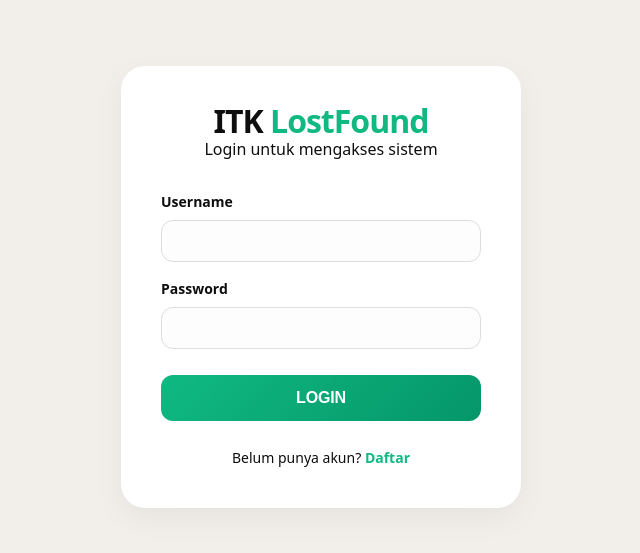
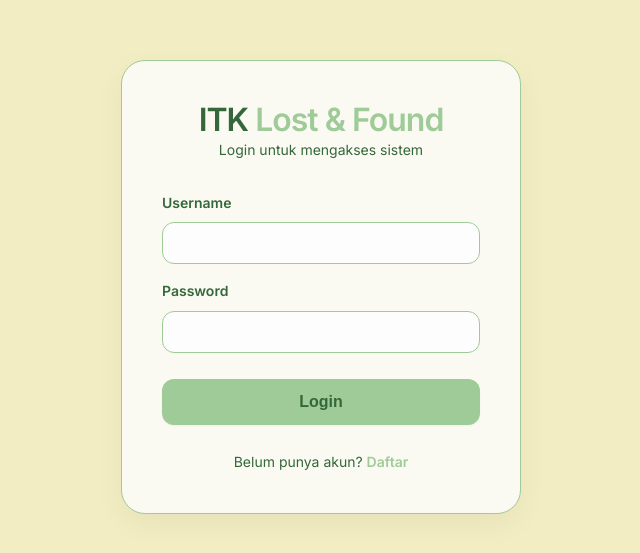
Before and after one commit to user312982/projectpabw, a Vue app in the folder frontend/: page / in a window 1280 px wide. Shown: the part 113-666 px from the top of the page, without its empty margins (319-959 px from the left). Built offline with nearby package versions, Linux system fonts and the light colour scheme.

Commit message:
refactor: standardize UI components and styling using theme-based CSS variables

```diff
--- a/frontend/src/components/AiChat.vue
+++ b/frontend/src/components/AiChat.vue
@@ -5,7 +5,7 @@
         <div class="ai-badge">AI</div>
         <div>
           <h3>Assistant</h3>
-          <p>ITK LostFound</p>
+          <p>ITK Lost & Found</p>
         </div>
       </div>
       <div class="status-dot"></div>
@@ -143,10 +143,10 @@ defineExpose({ sendMessageExt });
   height: 100%;
   min-height: 500px;
   width: 100%;
-  background: var(--color-white);
+  background: var(--color-surface);
   border-radius: var(--radius-lg);
   overflow: hidden;
-  color: var(--color-black);
+  color: var(--color-text-main);
   box-shadow: var(--shadow-md);
 }
 
@@ -155,7 +155,7 @@ defineExpose({ sendMessageExt });
   align-items: center;
   padding: 20px 24px;
   background: var(--gradient-dark);
-  color: var(--color-white);
+  color: var(--color-on-primary);
 }
 
 .header-title {
@@ -250,7 +250,7 @@ defineExpose({ sendMessageExt });
 .empty-desc {
   font-size: 14px;
   font-weight: var(--font-weight-medium);
-  color: var(--color-dark-gray);
+  color: var(--color-text-muted);
   margin-bottom: 24px;
 }
 
@@ -265,10 +265,10 @@ defineExpose({ sendMessageExt });
   justify-content: space-between;
   align-items: center;
   padding: 14px 16px;
-  background: var(--color-white);
-  border: 1.5px solid var(--color-gray);
+  background: var(--color-surface);
+  border: 1.5px solid var(--color-border);
   border-radius: var(--radius-md);
-  color: var(--color-black);
+  color: var(--color-text-main);
   font-weight: var(--font-weight-bold);
   font-size: 13px;
   text-align: left;
@@ -277,9 +277,9 @@ defineExpose({ sendMessageExt });
 }
 
 .suggestion-btn:hover {
-  background: var(--color-black);
-  color: var(--color-white);
-  border-color: var(--color-black);
+  background: var(--color-text-main);
+  color: var(--color-on-primary);
+  border-color: var(--color-text-main);
   transform: translateX(4px);
 }
 
@@ -309,7 +309,7 @@ defineExpose({ sendMessageExt });
   align-items: center;
   justify-content: center;
   background: var(--gradient-dark);
-  color: var(--color-white);
+  color: var(--color-on-primary);
   border-radius: 10px;
   align-self: flex-end;
   margin-bottom: 4px;
@@ -341,14 +341,14 @@ defineExpose({ sendMessageExt });
 
 .chat-msg.user .msg-text {
   background: var(--gradient-dark);
-  color: var(--color-white);
+  color: var(--color-on-primary);
   border-bottom-right-radius: 4px;
 }
 
 .chat-msg.ai .msg-text {
-  background: var(--color-white);
-  color: var(--color-black);
-  border: 1.5px solid var(--color-gray);
+  background: var(--color-surface);
+  color: var(--color-text-main);
+  border: 1.5px solid var(--color-border);
   border-top-left-radius: 4px;
   box-shadow: var(--shadow-sm);
 }
@@ -356,7 +356,7 @@ defineExpose({ sendMessageExt });
 .msg-time {
   font-size: 10px;
   font-weight: var(--font-weight-bold);
-  color: var(--color-dark-gray);
+  color: var(--color-text-muted);
 }
 
 /* Typing Indicator */
@@ -364,8 +364,8 @@ defineExpose({ sendMessageExt });
   display: flex;
   gap: 5px;
   padding: 18px;
-  background: var(--color-white);
-  border: 1.5px solid var(--color-gray);
+  background: var(--color-surface);
+  border: 1.5px solid var(--color-border);
   border-radius: var(--radius-md);
   border-top-left-radius: 4px;
 }
@@ -374,7 +374,7 @@ defineExpose({ sendMessageExt });
   width: 7px;
   height: 7px;
   border-radius: 50%;
-  background: var(--color-dark-gray);
+  background: var(--color-text-muted);
   animation: blink 1.4s infinite both;
 }
 .typing-indicator span:nth-child(2) { animation-delay: 0.2s; }
@@ -385,8 +385,8 @@ defineExpose({ sendMessageExt });
   position: relative;
   display: flex;
   padding: 20px;
-  border-top: 1.5px solid var(--color-gray);
-  background: var(--color-white);
+  border-top: 1.5px solid var(--color-border);
+  background: var(--color-surface);
   align-items: center;
 }
 
@@ -394,10 +394,10 @@ defineExpose({ sendMessageExt });
   width: 100%;
   box-sizing: border-box;
   padding: 14px 60px 14px 20px;
-  border: 1.5px solid var(--color-gray);
+  border: 1.5px solid var(--color-border);
   border-radius: var(--radius-pill);
-  background: var(--color-light-gray);
-  color: var(--color-black);
+  background: var(--color-white); /* Changed to pure white */
+  color: var(--color-text-main);
   font-size: 15px;
   font-weight: var(--font-weight-medium);
   outline: none;
@@ -405,13 +405,13 @@ defineExpose({ sendMessageExt });
 }
 
 .chat-input::placeholder {
-  color: var(--color-dark-gray);
+  color: var(--color-text-muted);
   font-weight: var(--font-weight-medium);
 }
 
 .chat-input:focus {
   border-color: var(--color-primary);
-  box-shadow: 0 0 0 3px rgba(16,185,129,0.08);
+  box-shadow: 0 0 0 3px rgba(121, 174, 111, 0.15); /* Updated to match Sage theme */
 }
 
 .chat-send-btn {
@@ -422,7 +422,7 @@ defineExpose({ sendMessageExt });
   border: none;
   border-radius: 50%;
   background: var(--gradient-primary);
-  color: var(--color-white);
+  color: var(--color-on-primary);
   display: flex;
   align-items: center;
   justify-content: center;
--- a/frontend/src/components/AuthView.vue
+++ b/frontend/src/components/AuthView.vue
@@ -2,7 +2,7 @@
   <div class="auth-container">
     <div class="auth-card bento-card">
       <div class="brand-header">
-        <h1>ITK <span class="brand-text">LostFound</span></h1>
+        <h1>ITK <span class="brand-text">Lost & Found</span></h1>
         <p>Login untuk mengakses sistem</p>
       </div>
 
@@ -112,7 +112,7 @@ async function handleRegister() {
 .auth-card {
   width: 100%;
   max-width: 400px;
-  background: var(--color-white);
+  background: var(--color-surface);
   padding: 40px;
   border-radius: 24px;
   box-shadow: 0 10px 30px rgba(0,0,0,0.05); /* slightly soften visually */
@@ -142,11 +142,11 @@ async function handleRegister() {
 .form-group label {
   font-size: 14px;
   font-weight: 600;
-  color: var(--color-black);
+  color: var(--color-text-main);
 }
 .form-group input {
   padding: 12px 16px;
-  border: 1px solid var(--color-gray);
+  border: 1px solid var(--color-border);
   border-radius: 12px;
   font-size: 14px;
   transition: border-color 0.2s;
@@ -163,7 +163,7 @@ async function handleRegister() {
   font-weight: bold;
   cursor: pointer;
   background: var(--gradient-primary);
-  color: var(--color-white);
+  color: var(--color-on-primary);
   font-size: 16px;
   margin-top: 10px;
   transition: opacity 0.2s;
--- a/frontend/src/components/PetugasView.vue
+++ b/frontend/src/components/PetugasView.vue
@@ -4,7 +4,7 @@
     <div class="mobile-header">
       <div class="mobile-brand">
         <span class="brand-itk">ITK</span>
-        <span class="brand-lf">LostFound</span>
+        <span class="brand-lf">Lost & Found</span>
       </div>
       <button class="hamburger" @click="mobileOpen = !mobileOpen" :class="{ open: mobileOpen }">
         <span></span><span></span><span></span>
@@ -253,7 +253,7 @@ onMounted(() => {
 .brand-itk {
   font-size: 20px;
   font-weight: 900;
-  color: var(--color-white);
+  color: var(--color-on-primary);
   letter-spacing: -0.04em;
 }
 
@@ -282,7 +282,7 @@ onMounted(() => {
   display: block;
   width: 22px;
   height: 2px;
-  background: var(--color-white);
+  background: var(--color-surface);
   border-radius: 2px;
   transition: all 0.3s ease;
 }
@@ -312,7 +312,7 @@ onMounted(() => {
 }
 
 .bento-card {
-  background: var(--color-white);
+  background: var(--color-surface);
   border-radius: var(--radius-lg);
   padding: 24px 16px;
   display: flex;
@@ -325,7 +325,7 @@ onMounted(() => {
 .brand-card {
   padding: 28px 16px;
   background: var(--gradient-dark);
-  color: var(--color-white);
+  color: var(--color-on-primary);
   position: relative;
   overflow: hidden;
 }
@@ -369,7 +369,7 @@ onMounted(() => {
   gap: 6px;
   padding: 14px 12px;
   border-radius: var(--radius-md);
-  color: var(--color-black);
+  color: var(--color-text-main);
   text-decoration: none;
   font-size: 11px;
   font-weight: var(--font-weight-bold);
@@ -398,7 +398,7 @@ onMounted(() => {
 
 .nav-item.active {
   background: var(--gradient-dark);
-  color: var(--color-white);
+  color: var(--color-on-primary);
   box-shadow: 0 4px 16px rgba(14,14,14,0.2);
 }
 
@@ -409,13 +409,13 @@ onMounted(() => {
 .footer-card {
   padding: 16px;
   background: transparent;
-  border: 1px solid var(--color-gray);
+  border: 1px solid var(--color-border);
 }
 
 .version-badge {
   font-size: 10px;
   font-weight: var(--font-weight-bold);
-  color: var(--color-dark-gray);
+  color: var(--color-text-muted);
   text-transform: uppercase;
   letter-spacing: 0.05em;
 }
@@ -439,10 +439,10 @@ onMounted(() => {
   transition: background 0.5s ease;
 }
 
-.bg-primary { background: var(--gradient-primary); color: var(--color-white); }
-.bg-lost { background: var(--gradient-lost); color: var(--color-white); }
-.bg-found { background: var(--gradient-found); color: var(--color-white); }
-.bg-accent { background: var(--gradient-accent); color: var(--color-white); }
+.bg-primary { background: var(--gradient-primary); color: var(--color-on-primary); }
+.bg-lost { background: var(--gradient-lost); color: var(--color-on-primary); }
+.bg-found { background: var(--gradient-found); color: var(--color-on-primary); }
+.bg-accent { background: var(--gradient-accent); color: var(--color-on-primary); }
 
 .main-header {
   display: flex;
@@ -622,7 +622,7 @@ onMounted(() => {
 }
 
 .modal-content {
-  background: var(--color-white);
+  background: var(--color-surface);
   padding: 32px;
   border-radius: 20px;
   max-width: 400px;
@@ -640,7 +640,7 @@ onMounted(() => {
 .claim-form input {
   padding: 12px;
   border-radius: 8px;
-  border: 1px solid var(--color-gray);
+  border: 1px solid var(--color-border);
 }
 
 .claim-form .btn-primary {
--- a/frontend/src/components/UserView.vue
+++ b/frontend/src/components/UserView.vue
@@ -13,7 +13,7 @@
     <!-- Initial Search Engine View -->
     <div class="search-engine-view" v-if="!hasSearched">
       <div class="brand">
-        <h1>ITK <span class="brand-text">LostFound</span></h1>
+        <h1>ITK <span class="brand-text">Lost & Found</span></h1>
         <p>Asisten AI Pencarian Barang Hilang & Ditemukan</p>
       </div>
 
@@ -137,7 +137,7 @@ onMounted(() => {
   overflow: hidden;
   position: relative;
   background: var(--bg-color); /* inherits gradient or dark bg */
-  color: var(--color-white);
+  color: var(--color-text-main);
   display: flex;
   flex-direction: column;
 }
@@ -155,15 +155,15 @@ onMounted(() => {
   gap: 8px;
   padding: 10px 16px;
   border-radius: 20px;
-  border: 1px solid rgba(255,255,255,0.2);
-  background: rgba(255,255,255,0.05);
-  color: white;
+  border: 1px solid var(--color-border);
+  background: transparent;
+  color: var(--color-text-main);
   cursor: pointer;
   transition: 0.3s;
   z-index: 10;
   backdrop-filter: blur(5px);
 }
-.guide-btn:hover { background: rgba(255,255,255,0.15); border-color: rgba(255,255,255,0.4); }
+.guide-btn:hover { background: var(--color-light-gray); border-color: var(--color-text-muted); }
 
 .logout-btn {
   position: absolute;
@@ -174,15 +174,15 @@ onMounted(() => {
   gap: 8px;
   padding: 10px 16px;
   border-radius: 20px;
-  border: 1px solid rgba(255,255,255,0.2);
+  border: 1px solid var(--color-border);
   background: transparent;
-  color: white;
+  color: var(--color-text-main);
   cursor: pointer;
   transition: 0.3s;
   z-index: 10;
   backdrop-filter: blur(5px);
 }
-.logout-btn:hover { background: rgba(255,255,255,0.15); border-color: rgba(255,255,255,0.4); }
+.logout-btn:hover { background: var(--color-light-gray); border-color: var(--color-text-muted); }
 
 /* Search Engine View */
 .search-engine-view {
@@ -202,7 +202,6 @@ onMounted(() => {
   font-size: 72px;
   margin: 0;
   letter-spacing: -3px;
-  text-shadow: 0 4px 20px rgba(16,185,129,0.3);
 }
 .brand-text { color: var(--color-primary); }
 .brand p { opacity: 0.8; font-size: 18px; margin-top: 15px; font-weight: 500;}
@@ -227,7 +226,7 @@ onMounted(() => {
   left: 24px;
   top: 50%;
   transform: translateY(-50%);
-  color: rgba(255,255,255,0.6);
+  color: var(--color-text-muted);
 }
 .search-input {
   width: 100%;
@@ -235,16 +234,16 @@ onMounted(() => {
   font-size: 18px;
   border-radius: 40px;
   border: 1.5px solid rgba(255,255,255,0.2);
-  background: rgba(14,14,14,0.6);
-  color: white;
+  background: var(--color-surface); border: 1px solid var(--color-border);
+  color: var(--color-text-main);
   outline: none;
   font-family: inherit;
   box-shadow: 0 10px 40px rgba(0,0,0,0.2);
   backdrop-filter: blur(10px);
   transition: all 0.3s;
 }
-.search-input:focus { border-color: var(--color-primary); background: rgba(14,14,14,0.8); box-shadow: 0 10px 40px rgba(16,185,129,0.15);}
-.search-input::placeholder { color: rgba(255,255,255,0.4); }
+.search-input:focus { border-color: var(--color-primary); background: var(--color-surface); }
+.search-input::placeholder { color: var(--color-text-muted); }
 
 .search-actions {
   display: flex;
@@ -260,11 +259,11 @@ onMounted(() => {
   border: none;
   transition: all 0.2s;
 }
-.btn-primary { background: var(--gradient-primary); color: white; box-shadow: 0 4px 15px rgba(16,185,129,0.4);}
+.btn-primary { background: var(--gradient-primary); color: var(--color-on-primary); }
 .btn-primary:active { transform: scale(0.95); }
-.btn-primary:disabled { opacity: 0.5; cursor: not-allowed; box-shadow: none;}
-.btn-outline { background: rgba(255,255,255,0.05); border: 1px solid rgba(255,255,255,0.2); color: white; backdrop-filter: blur(5px);}
-.btn-outline:hover { background: rgba(255,255,255,0.15); border-color: rgba(255,255,255,0.5);}
+.btn-primary:disabled { opacity: 0.5; cursor: not-allowed; }
+.btn-outline { background: transparent; border: 1px solid var(--color-border); color: var(--color-text-main); backdrop-filter: blur(5px);}
+.btn-outline:hover { background: var(--color-light-gray); border-color: var(--color-text-muted);}
 
 /* Active Chat View */
 .active-chat-view {
@@ -276,18 +275,18 @@ onMounted(() => {
 }
 .content-left {
   flex: 1;
-  background: rgba(14,14,14,0.5);
+  background: var(--color-surface);
   backdrop-filter: blur(12px);
   border-radius: 24px;
   padding: 24px 32px;
   overflow-y: auto;
-  border: 1px solid rgba(255,255,255,0.08);
+  border: 1px solid var(--color-border);
   animation: slideIn 0.5s ease;
 }
 .content-header {
   margin-bottom: 24px;
   padding-bottom: 20px;
-  border-bottom: 1px solid rgba(255,255,255,0.1);
+  border-bottom: 1px solid var(--color-border);
 }
 .content-header h2 {
   margin: 0 0 8px 0;
@@ -321,8 +320,8 @@ onMounted(() => {
   padding: 20px;
 }
 .modal-content {
-  background: var(--color-white);
-  color: var(--color-black);
+  background: var(--color-surface);
+  color: var(--color-text-main);
   padding: 40px;
   border-radius: 24px;
   max-width: 500px;
@@ -334,8 +333,8 @@ onMounted(() => {
 .modal-content p { opacity: 0.8; line-height: 1.5; }
 .guide-list { margin: 24px 0; padding-left: 20px; line-height: 1.8; opacity: 0.9;}
 .guide-list li { margin-bottom: 8px; }
-.btn-black { background: var(--color-black); color: white; width: 100%; border-radius: 12px; padding: 14px;}
-.btn-black:hover { transform: translateY(-2px); box-shadow: 0 10px 20px rgba(0,0,0,0.15);}
+.btn-black { background: var(--color-text-main); color: var(--bg-color); width: 100%; border-radius: 12px; padding: 14px; font-weight: bold; border: none; cursor: pointer; transition: all 0.2s; }
+.btn-black:hover { transform: translateY(-2px); opacity: 0.9; }
 
 @keyframes fadeIn { from { opacity: 0; } to { opacity: 1; } }
 @keyframes slideIn { from { opacity: 0; transform: translateX(20px); } to { opacity: 1; transform: translateX(0); } }
--- a/frontend/src/style.css
+++ b/frontend/src/style.css
@@ -1,70 +1,69 @@
-/* ── Design Tokens (ITK LostFound) ─────────────────────────────── */
+/* ── Matcha / Sage Minimalist Palette ─────────────────────────────── */
+@import url('https://fonts.googleapis.com/css2?family=Inter:wght@400;500;600&display=swap');
 
 :root {
-  /* Background */
-  --bg-color: #F2EEEA;
+  /* Core Backgrounds */
+  --bg-color: #F2EDC2;          /* Cream */
+  --color-surface: #FBFAF2;     /* Slightly lighter cream/white for cards */
+  --color-surface-hover: #9FCB98; /* Light Green for hover effects */
 
-  /* Primary — Emerald */
-  --color-primary: #10B981;
-  --color-primary-dark: #059669;
-  --color-primary-light: #34D399;
+  /* Text Accents */
+  --color-text-main: #346739;   /* Dark Green (High Contrast against Cream) */
+  --color-text-muted: #79AE6F;  /* Medium Green */
 
-  /* Accent — Deep Navy */
-  --color-accent: #1E3A5F;
-  --color-accent-light: #2D5A8E;
+  /* Borders / Separators */
+  --color-border: #9FCB98;      /* Light Green */
+
+  /* Primary Accent - Light Green (for strong buttons) */
+  --color-primary: #9FCB98;     /* Light Green */
+  --color-primary-dark: #79AE6F;
+  --color-on-primary: #346739;  /* Dark Green text on Light Green button */
 
   /* Status Colors */
-  --color-lost: #EF4444;
-  --color-lost-dark: #DC2626;
-  --color-found: #10B981;
-  --color-found-dark: #059669;
-  --color-claimed: #F59E0B;
+  --color-lost: #346739;
+  --color-found: #346739;
+  --color-claimed: #346739;
 
-  /* Neutrals */
-  --color-black: #0E0E0E;
+  /* Raw Neutral Fallbacks */
   --color-white: #FFFFFF;
-  --color-gray: #E0DDD9;
-  --color-dark-gray: #7A7875;
-  --color-light-gray: #F7F5F3;
+  --color-black: #000000;
+  --color-gray: var(--color-border);
+  --color-dark-gray: var(--color-text-muted);
+  --color-light-gray: var(--color-surface-hover);
 
-  /* Gradients */
-  --gradient-primary: linear-gradient(135deg, #10B981 0%, #059669 100%);
-  --gradient-lost: linear-gradient(135deg, #EF4444 0%, #DC2626 50%, #B91C1C 100%);
-  --gradient-found: linear-gradient(135deg, #10B981 0%, #059669 50%, #047857 100%);
-  --gradient-accent: linear-gradient(135deg, #1E3A5F 0%, #2D5A8E 100%);
-  --gradient-dark: linear-gradient(135deg, #1a1a2e 0%, #16213e 50%, #0f3460 100%);
-  --gradient-warm: linear-gradient(135deg, #F59E0B 0%, #D97706 100%);
-  --gradient-glass: linear-gradient(135deg, rgba(255, 255, 255, 0.2) 0%, rgba(255, 255, 255, 0.05) 100%);
+  /* Gradients (Removed for Flat Design) */
+  --gradient-primary: var(--color-primary);
+  --gradient-lost: rgba(52, 103, 57, 0.1);
+  --gradient-found: rgba(52, 103, 57, 0.1);
+  --gradient-accent: var(--color-surface-hover);
+  --gradient-dark: var(--color-surface);
+  --gradient-warm: rgba(121, 174, 111, 0.1);
+  --gradient-glass: transparent;
 
-  /* Glass */
-  --glass-bg: rgba(255, 255, 255, 0.75);
-  --glass-border: rgba(255, 255, 255, 0.3);
-  --glass-shadow: 0 8px 32px rgba(0, 0, 0, 0.08);
-
-  --font-main: system-ui, -apple-system, BlinkMacSystemFont, 'Segoe UI', Roboto, Oxygen, Ubuntu, Cantarell, 'Open Sans', 'Helvetica Neue', sans-serif;
-  --font-weight-heavy: 900;
-  --font-weight-bold: 800;
-  --font-weight-medium: 600;
+  /* Typography */
+  --font-main: 'Inter', system-ui, -apple-system, sans-serif;
+  --font-weight-heavy: 600;
+  --font-weight-bold: 500;
+  --font-weight-medium: 500;
   --font-weight-normal: 400;
 
-  /* Spacing & Radii */
-  --radius-xl: 40px;
-  --radius-lg: 24px;
-  --radius-md: 16px;
-  --radius-sm: 8px;
+  /* Subtle Radii */
+  --radius-xl: 12px;
+  --radius-lg: 8px;
+  --radius-md: 6px;
+  --radius-sm: 4px;
   --radius-pill: 9999px;
 
-  /* Shadows */
-  --shadow-sm: 0 2px 8px rgba(0, 0, 0, 0.04);
-  --shadow-md: 0 8px 24px rgba(0, 0, 0, 0.08);
-  --shadow-lg: 0 16px 48px rgba(0, 0, 0, 0.12);
-  --shadow-xl: 0 24px 64px rgba(0, 0, 0, 0.16);
+  /* Shadows - Minimalist Drops (Since Cream has low depth naturally,
+     slightly soft shadow helps elevate cards, but keeping mostly flat) */
+  --shadow-sm: 0 1px 2px rgba(52, 103, 57, 0.05);
+  --shadow-md: 0 4px 6px rgba(52, 103, 57, 0.08);
+  --shadow-lg: 0 10px 15px rgba(52, 103, 57, 0.1);
 
-  /* Base */
   font-family: var(--font-main);
-  font-size: 16px;
-  line-height: 1.5;
-  color: var(--color-black);
+  font-size: 14px;
+  line-height: 1.6;
+  color: var(--color-text-main);
   background-color: var(--bg-color);
 
   -webkit-font-smoothing: antialiased;
@@ -93,15 +92,12 @@ body {
 
 /* ── Typography ──────────────────────────────────────────────── */
 
-h1,
-h2,
-h3,
-h4 {
+h1,h2,h3,h4 {
   font-family: var(--font-main);
   font-weight: var(--font-weight-heavy);
-  letter-spacing: -0.04em;
-  line-height: 0.95;
-  color: inherit;
+  letter-spacing: -0.01em;
+  line-height: 1.2;
+  color: var(--color-text-main);
 }
 
 /* ── Scrollbar ──────────────────────────────────────────────── */
@@ -110,44 +106,55 @@ h4 {
   width: 6px;
   height: 6px;
 }
-
 ::-webkit-scrollbar-track {
   background: transparent;
 }
-
 ::-webkit-scrollbar-thumb {
-  background: rgba(14, 14, 14, 0.3);
+  background: var(--color-text-muted);
   border-radius: var(--radius-pill);
-  transition: background 0.2s;
 }
-
 ::-webkit-scrollbar-thumb:hover {
-  background: rgba(14, 14, 14, 0.6);
+  background: var(--color-primary);
 }
 
 /* ── Buttons ──────────────────────────────────────────────── */
 
 .btn-primary {
-  background: var(--gradient-primary);
-  color: var(--color-white);
-  border: none;
-  border-radius: var(--radius-pill);
-  padding: 12px 24px;
-  font-weight: var(--font-weight-bold);
+  background: var(--color-primary);
+  color: var(--color-on-primary);
+  border: 1px solid transparent;
+  border-radius: var(--radius-sm);
+  padding: 10px 20px;
+  font-weight: var(--font-weight-medium);
   font-size: 14px;
-  letter-spacing: -0.01em;
-  text-transform: uppercase;
   cursor: pointer;
-  transition: transform 0.2s ease, opacity 0.2s ease, box-shadow 0.2s ease;
+  transition: all 0.2s ease;
+  box-shadow: var(--shadow-sm);
 }
 
 .btn-primary:hover {
-  transform: scale(1.02);
-  box-shadow: 0 8px 24px rgba(16, 185, 129, 0.3);
+  background: var(--color-primary-dark);
 }
 
 .btn-primary:active {
-  transform: scale(0.98);
+  transform: translateY(1px);
+}
+
+.btn-outline {
+  background: transparent;
+  color: var(--color-text-main);
+  border: 2px solid var(--color-primary);
+  border-radius: var(--radius-sm);
+  padding: 8px 18px; /* Adjusted padding to account for 2px border */
+  font-weight: var(--font-weight-heavy);
+  font-size: 14px;
+  cursor: pointer;
+  transition: all 0.2s ease;
+}
+
+.btn-outline:hover {
+  background: var(--color-text-main);
+  color: var(--color-on-primary);
 }
 
 /* ── Badge Utilities ──────────────────────────────────────── */
@@ -155,154 +162,56 @@ h4 {
 .badge {
   display: inline-flex;
   align-items: center;
-  padding: 4px 12px;
-  border-radius: var(--radius-pill);
-  font-size: 11px;
+  padding: 4px 10px;
+  border-radius: var(--radius-sm);
+  font-size: 12px;
   font-weight: var(--font-weight-bold);
-  text-transform: uppercase;
-  letter-spacing: 0.05em;
+  border: 1px solid transparent;
 }
 
 .badge-lost {
-  background: var(--gradient-lost);
-  color: var(--color-white);
+  background: rgba(159, 203, 152, 0.3);
+  color: var(--color-lost);
+  border-color: rgba(121, 174, 111, 0.4);
 }
 
 .badge-found {
-  background: var(--gradient-found);
-  color: var(--color-white);
+  background: rgba(159, 203, 152, 0.3);
+  color: var(--color-found);
+  border-color: rgba(121, 174, 111, 0.4);
 }
 
 .badge-open {
-  background: var(--gradient-accent);
-  color: var(--color-white);
+  background: var(--color-surface-hover);
+  color: var(--color-text-main);
+  border-color: var(--color-border);
 }
 
 .badge-claimed {
-  background: var(--gradient-warm);
-  color: var(--color-black);
+  background: rgba(159, 203, 152, 0.3);
+  color: var(--color-claimed);
+  border-color: rgba(121, 174, 111, 0.4);
 }
 
 .badge-closed {
-  background: var(--color-dark-gray);
-  color: var(--color-white);
+  background: transparent;
+  color: var(--color-text-muted);
+  border-color: var(--color-border);
 }
 
-/* ── Animations ──────────────────────────────────────────── */
+/* ── Component Primitives ──────────────────────────────────── */
 
-@keyframes fadeIn {
-  from {
-    opacity: 0;
-  }
-
-  to {
-    opacity: 1;
-  }
+.card-glass {
+  background: var(--color-surface);
+  border: 1px solid var(--color-border);
+  border-radius: var(--radius-md);
+  box-shadow: var(--shadow-sm);
 }
 
-@keyframes slideUp {
-  from {
-    opacity: 0;
-    transform: translateY(20px);
-  }
-
-  to {
-    opacity: 1;
-    transform: translateY(0);
-  }
+/* Add custom class for elements that were originally black text / dark */
+.bento-card {
+  background: var(--color-surface);
+  border: 1px solid var(--color-border);
+  border-radius: var(--radius-xl);
+  box-shadow: var(--shadow-md);
 }
-
-@keyframes slideIn {
-  from {
-    opacity: 0;
-    transform: translateY(10px);
-  }
-
-  to {
-    opacity: 1;
-    transform: translateY(0);
-  }
-}
-
-@keyframes scaleIn {
-  from {
-    opacity: 0;
-    transform: scale(0.95);
-  }
-
-  to {
-    opacity: 1;
-    transform: scale(1);
-  }
-}
-
-@keyframes shimmer {
-  0% {
-    background-position: -200% 0;
-  }
-
-  100% {
-    background-position: 200% 0;
-  }
-}
-
-@keyframes pulse {
-
-  0%,
-  100% {
-    opacity: 1;
-  }
-
-  50% {
-    opacity: 0.6;
-  }
-}
-
-@keyframes float {
-
-  0%,
-  100% {
-    transform: translateY(0);
-  }
-
-  50% {
-    transform: translateY(-6px);
-  }
-}
-
-@keyframes gradientShift {
-  0% {
-    background-position: 0% 50%;
-  }
-
-  50% {
-    background-position: 100% 50%;
-  }
-
-  100% {
-    background-position: 0% 50%;
-  }
-}
-
-@keyframes blink {
-
-  0%,
-  80%,
-  100% {
-    opacity: 0.2;
-  }
-
-  40% {
-    opacity: 1;
-  }
-}
-
-/* ── Glass Card Utility ──────────────────────────────────── */
-
-.card-glass {
-  background: var(--glass-bg);
-  backdrop-filter: blur(16px);
-  -webkit-backdrop-filter: blur(16px);
-  border: 1px solid var(--glass-border);
-  box-shadow: var(--glass-shadow);
-}
```
Also changed, not shown: frontend/src/components/DashboardCards.vue (+4 -4 lines), frontend/src/components/ItemCard.vue (+10 -10 lines), frontend/src/components/ItemList.vue (+12 -12 lines), frontend/src/components/ReportForm.vue (+16 -16 lines).
